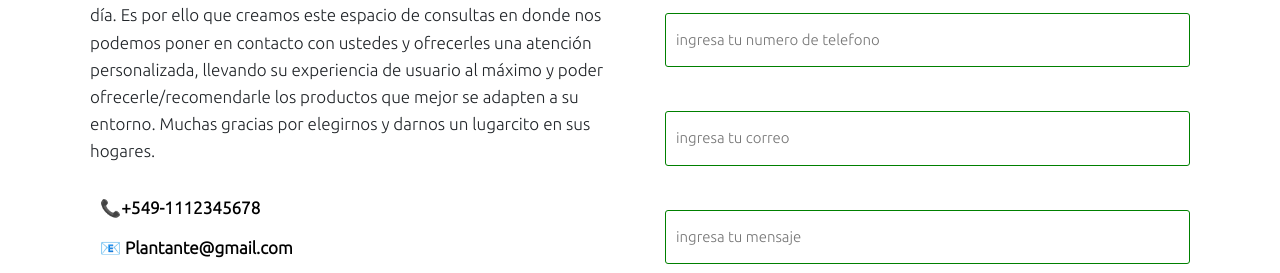
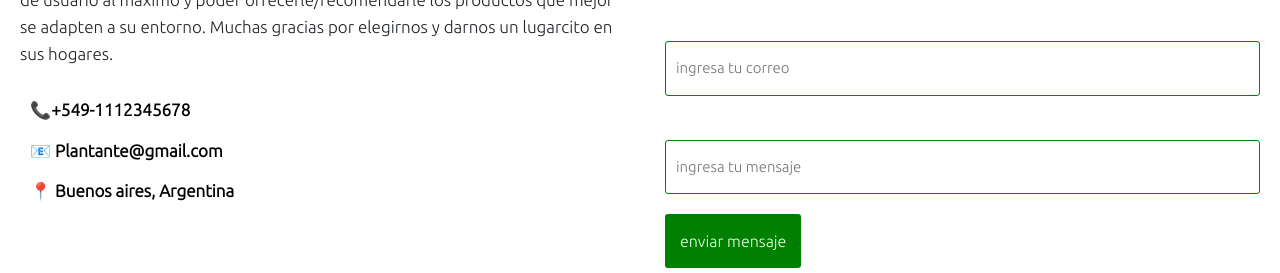
Before and after one commit to Gastichiruchi/Proyecto.Plantate, a website: page pages/contact.html in a window 1280 px wide. Shown: the part 259-532 px from the top of the page. Drawn offline with nearby package versions, Linux system fonts and the light colour scheme.

Commit message:
Update style.css

```diff
--- a/css/style.css
+++ b/css/style.css
@@ -238,7 +238,7 @@ footer .contenedor .links li a i {
   grid-template-columns: repeat(2, 1fr);
   grid-template-areas: "item1 item2";
   grid-gap: 50px;
-  margin: 90px;
+  margin: 20px;
 }
 .contenedor-formulario .informacion-formulario {
   grid-area: item1;
```
